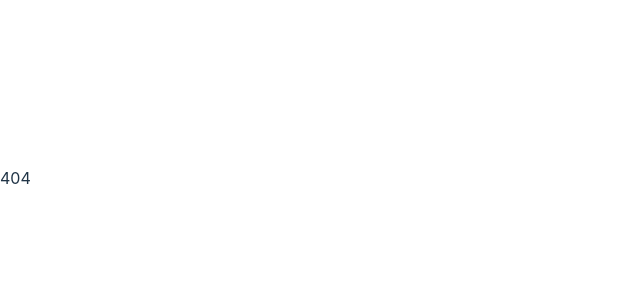
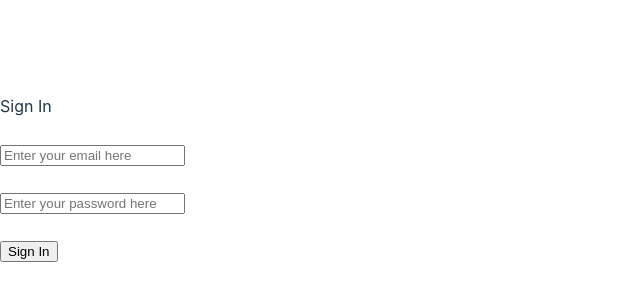
Before and after one commit to shaynlink/y-frontend-website, a React (Vite) app: page /SignIn in a window 1280 px wide. Shown: the part 222-522 px from the top of the page, without its empty margins (0-640 px from the left). Built offline with nearby package versions, Linux system fonts and the light colour scheme.

Commit message:
add signin page

```diff
--- a/src/components/Post.tsx
+++ b/src/components/Post.tsx
@@ -5,7 +5,7 @@ interface PostProps {
   currentPost: PostType;
 }
 
-const Post: React.FC<PostProps> = ({ currentPost }) => {
+const Post: React.FC<PostProps> = ({ currentPost, comments }) => {
   const [post, setPosts] = useState<PostType>(currentPost);
   const userId = "currentUserId";
 
--- a/src/layouts/Layout.tsx
+++ b/src/layouts/Layout.tsx
@@ -6,12 +6,12 @@ export default function Layout() {
   const { user } = useContext(UserContext);
   const navigate = useNavigate()
 
-  useEffect(() => {
+  /*useEffect(() => {
     console.log('user', user)
     if (!user) {
       navigate('/Login');
     }
-  }, [user])
+  }, [user])*/
 
     return (
       <Outlet />
--- /dev/null
+++ b/src/pages/SignIn.tsx
@@ -0,0 +1,75 @@
+import { useState, useContext } from 'react';
+import { useNavigate } from 'react-router-dom';
+import { UserContext } from '../contexts/UsersContext';
+import { loginFn } from '../services/AuthService';
+
+const SignIn = () => {
+  const navigate = useNavigate();
+  const { setUser } = useContext(UserContext);
+  const [email, setEmail] = useState('');
+  const [password, setPassword] = useState('');
+  const [emailError, setEmailError] = useState('');
+  const [passwordError, setPasswordError] = useState('');
+
+  const onButtonClick = () => {
+    setEmailError('');
+    setPasswordError('');
+
+    if ('' === email) {
+      setEmailError('Please enter your email');
+    } else if (!/^[\w-.]+@([\w-]+\.)+[\w-]{2,4}$/.test(email)) {
+      setEmailError('Please enter a valid email');
+    } else if ('' === password) {
+      setPasswordError('Please enter a password');
+    } else if (password.length < 7) {
+      setPasswordError('The password must be 8 characters or longer');
+    } else {
+      loginFn(email, password)
+        .then((user) => {
+          if (user) {
+            setUser(user);
+            navigate('/');
+          } else {
+            setPasswordError('Invalid credentials');
+          }
+        }).catch(error => {
+          console.error('Login failed:', error);
+          setPasswordError('Login failed. Please try again.');
+        });
+    }
+  };
+
+  return (
+    <div className={'mainContainer'}>
+      <div className={'titleContainer'}>
+        <div>Sign In</div>
+      </div>
+      <br />
+      <div className={'inputContainer'}>
+        <input
+          value={email}
+          placeholder="Enter your email here"
+          onChange={(e) => setEmail(e.target.value)}
+          className={'inputBox'}
+        />
+        <label className="errorLabel">{emailError}</label>
+      </div>
+      <br />
+      <div className={'inputContainer'}>
+        <input
+          value={password}
+          placeholder="Enter your password here"
+          onChange={(e) => setPassword(e.target.value)}
+          className={'inputBox'}
+        />
+        <label className="errorLabel">{passwordError}</label>
+      </div>
+      <br />
+      <div className={'inputContainer'}>
+        <input className={'inputButton'} type="button" onClick={onButtonClick} value={'Sign In'} />
+      </div>
+    </div>
+  );
+};
+
+export default SignIn;
--- a/src/router.tsx
+++ b/src/router.tsx
@@ -6,6 +6,7 @@ import Feed from "./pages/Feed";
 import PostPage from './pages/PostPage';
 import Profil from "./pages/Profil";
 import Settings from "./pages/Settings";
+import SignIn from "./pages/SignIn";
 
 const router = createBrowserRouter([
     {
@@ -56,6 +57,10 @@ const router = createBrowserRouter([
       element: <Login />
     },
     {
+      path: '/SignIn',
+      element: <SignIn/>
+    },
+    {
       path: '*',
       element: <div>404</div>
     }
```
Also changed, not shown: src/components/Comment.tsx (added).
